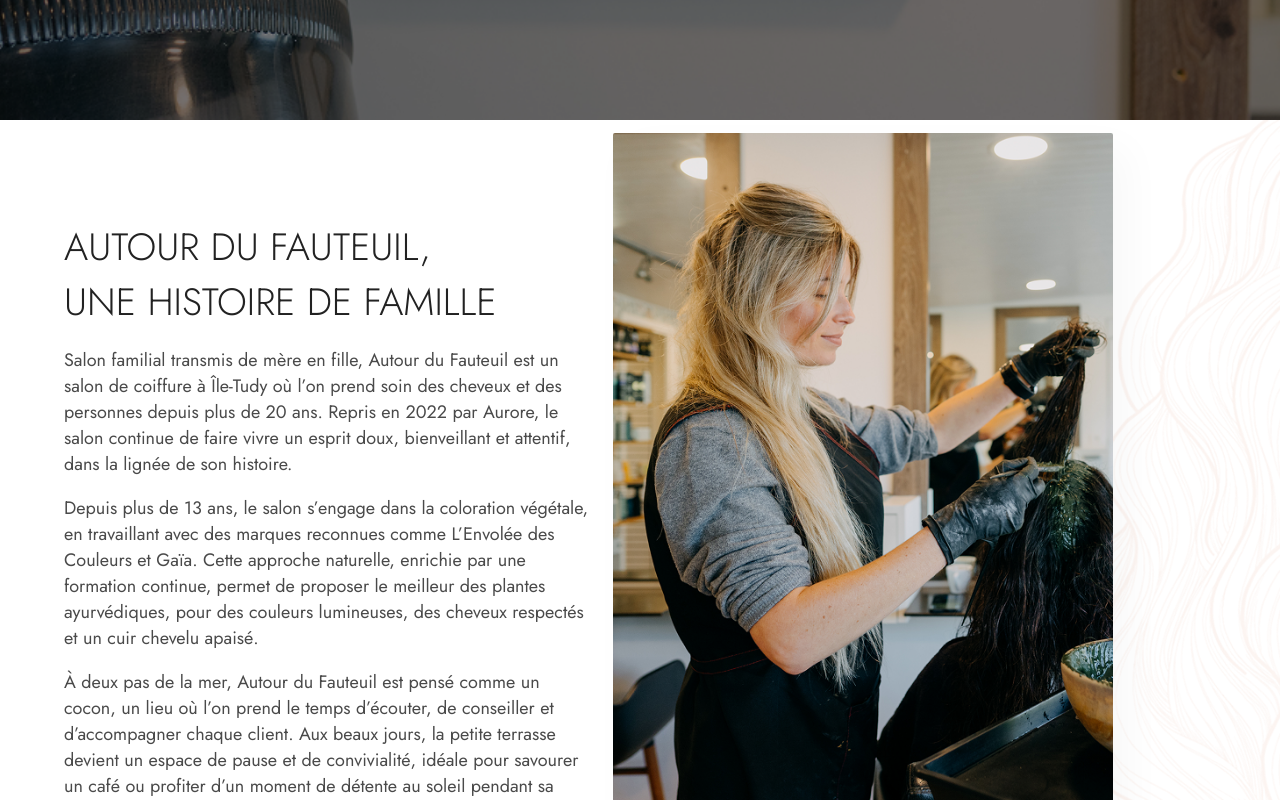
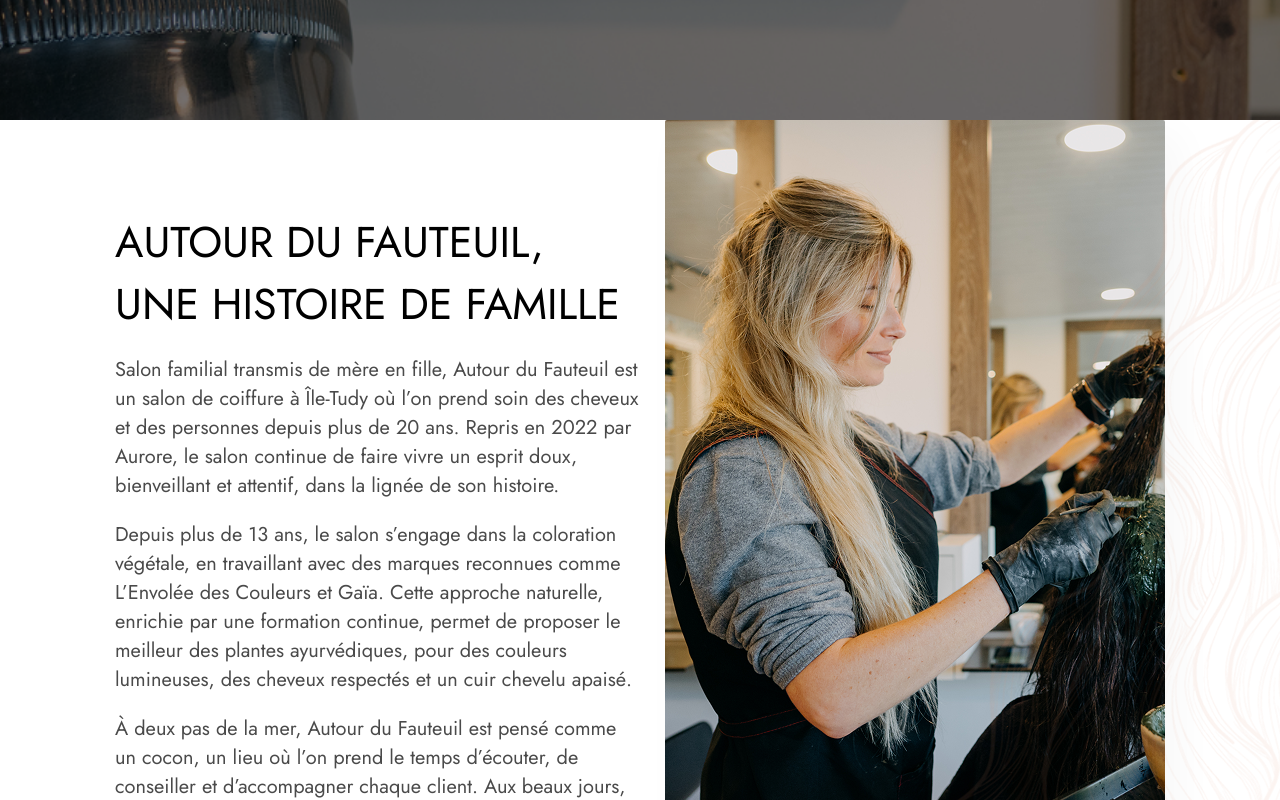
Before and after one commit to Jordan-celton/autourdufauteuil, a React (Vite) app: page /le-salon in a window 1280 px wide. Shown: the part 540-1340 px from the top of the page. Built offline with nearby package versions, Linux system fonts and the light colour scheme; a web font is replaced by a local one.

Commit message:
style: amélioration de la mise en page et des styles pour une meilleure présentation et réactivité

```diff
--- a/src/styles/Salon/AutourDuFauteuil.css
+++ b/src/styles/Salon/AutourDuFauteuil.css
@@ -4,6 +4,7 @@
   min-height: 100vh;
   display: flex;
   align-items: center;
+  justify-content: center;
   background-color: #ffffff;
   overflow: hidden;
   padding: 0;
@@ -24,12 +25,9 @@
 }
 
 .fauteuil-content {
-  position: relative;
-  z-index: 2;
   display: flex;
-  max-width: 1300px;
-  padding: 0 4rem 4rem;
   align-items: flex-start;
+  height: 900px;
 }
 
 .fauteuil-text {
@@ -39,14 +37,14 @@
 
 .fauteuil-text h1 {
   font-family: var(--font-tertiary);
-  font-size: 38px;
-  font-weight: 300;
-  color: #222;
+  font-size: 43px;
+  font-weight: 400;
+  color: var(--color-black);
 }
 
 .text-body p {
   font-family: var(--font-tertiary);
-  font-size: 18px;
+  font-size: 20px;
   color: #4a4a4a;
   max-width: 550px;
 }
@@ -60,7 +58,7 @@
 .fauteuil-image img {
   width: 100%;
   max-width: 500px;
-  height: 700px;
+  height: 800px;
   object-fit: cover;
   box-shadow: 15px 15px 40px rgba(0,0,0,0.03);
   border-radius: 2px;
@@ -75,6 +73,11 @@
 
   .fauteuil-text h1 {
     font-size: 30px;
+  }
+
+  .text-body p {
+    font-size: 18px;
+    max-width: 100%;
   }
 }
 
--- a/src/styles/Salon/EmployeeProfile.css
+++ b/src/styles/Salon/EmployeeProfile.css
@@ -104,7 +104,8 @@
     }
     .signature-name {
         font-size: 3.5rem;
-        right: 0;
+        right: -30px;
+        bottom: -30px;
     }
     .profile-photo {
         width: 280px;
--- a/src/styles/Salon/SoinsVegetaux.css
+++ b/src/styles/Salon/SoinsVegetaux.css
@@ -99,6 +99,10 @@
 
 /* --- Responsive --- */
 @media (max-width: 1024px) {
+  .soins-container {
+    padding: 80px 0;
+  }
+
   .soins-top {
     flex-direction: column;
     text-align: center;
@@ -113,3 +117,14 @@
     margin-right: auto;
   }
 }
+
+@media (max-width: 600px) {
+  .soins-title {
+    font-size: 60px;
+  }
+
+  .soins-text p {
+    width: 100%;
+    padding: 0 1rem;
+  }
+}
--- a/src/styles/components/Footer.css
+++ b/src/styles/components/Footer.css
@@ -139,8 +139,17 @@
 
 @media (max-width: 650px) {
   .footer-container {
-    grid-template-columns: 1fr;
+    display: flex;
+    flex-direction: column-reverse;
+    align-items: center;
     text-align: center;
+  }
+
+  .footer-contact {
+    display: flex;
+    flex-direction: column;
+    gap: 20px;
+    margin-top: 10rem;
   }
 
   .contact-item {
```
